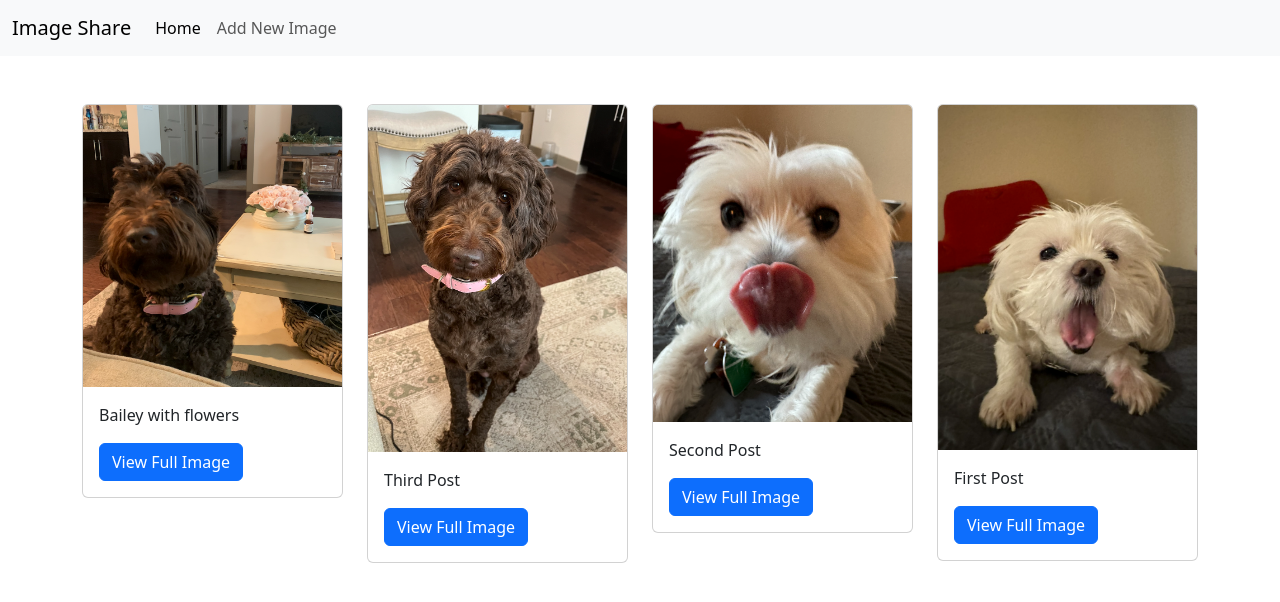
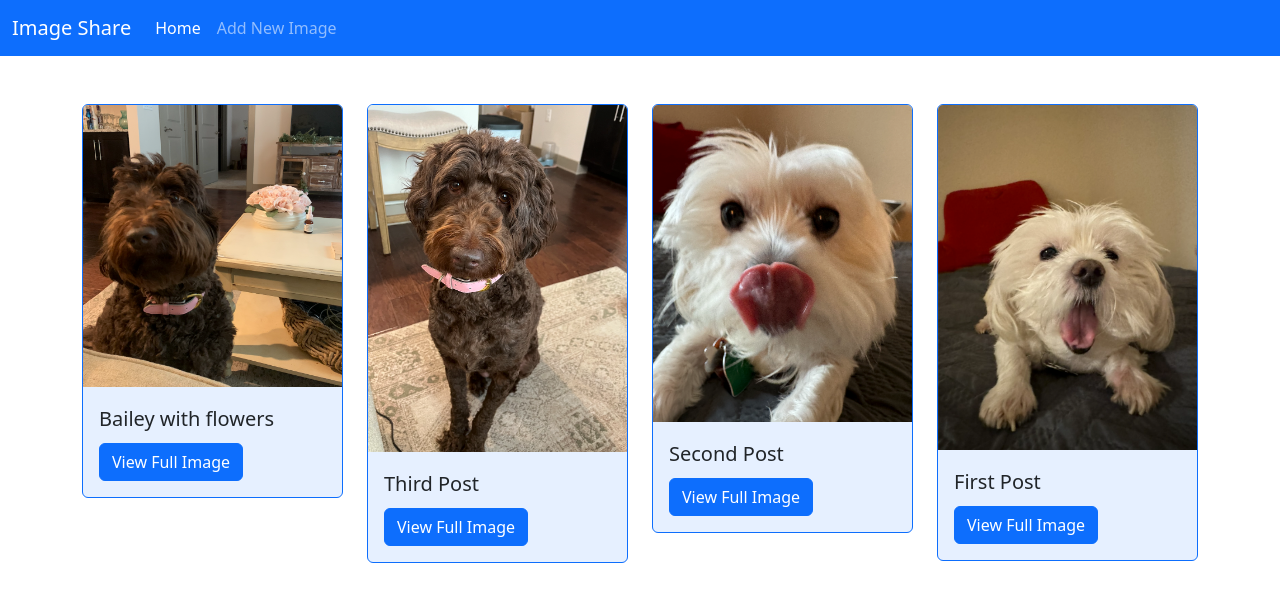
Before and after one commit to dillguill/image-share, a Django app: page / in a window 1280 px wide. Shown: the top 602 px of the page. Run offline with Django 4.2, Linux system fonts and the light colour scheme; data comes from the database, SQL or seed files in the repository; some libraries are stand-ins or nearby versions.

Commit message:
Bootstrap Additions

```diff
--- a/templates/detail.html
+++ b/templates/detail.html
@@ -6,7 +6,7 @@
     <a href="{% url 'feed:index' %}" class="btn btn-secondary mb-3">
        Go Back
     </a>
-    <div class="card shadow-sm">
+    <div class="card shadow-sm bg-primary bg-opacity-10 border border-primary">
         <div class="card-body">
             <h3 class="card-text">{{ object.text }}</h3>
         </div>
--- a/templates/home.html
+++ b/templates/home.html
@@ -7,12 +7,12 @@
     <div class="row">
         {% for post in posts %}
         <div class="col-sm-6 col-md-3">
-            <div class="card my-4">
+            <div class="card my-4 bg-primary bg-opacity-10 border border-primary">
                 {% thumbnail post.image "200x200" crop="center" as im %}
                 <img src="{{ im.url }}" class="card-img-top" alt="...">
                 {% endthumbnail %}
                 <div class="card-body">
-                    <p class="card-text">{{ post.text }}</p>
+                    <h5 class="card-text py-1">{{ post.text }}</h5>
                     <a href="{% url 'feed:detail' post.id %}" class="btn btn-primary">View Full Image</a>
                 </div>
             </div>
--- a/templates/includes/navbar.html
+++ b/templates/includes/navbar.html
@@ -1,4 +1,4 @@
-<nav class="navbar navbar-expand-lg bg-body-tertiary">
+<nav class="navbar navbar-expand-lg bg-primary" data-bs-theme="dark">
     <div class="container-fluid">
       <a class="navbar-brand" href="/">Image Share</a>
       <button class="navbar-toggler" type="button" data-bs-toggle="collapse" data-bs-target="#navbarNav" aria-controls="navbarNav" aria-expanded="false" aria-label="Toggle navigation">
--- a/templates/new_post.html
+++ b/templates/new_post.html
@@ -3,12 +3,12 @@
 {% block title %}Upload New Image{% endblock %}
 
 {% block body %}
-    <form method="POST" action="" enctype="multipart/form-data" class="col-sm-4 offset-4 py-5 my-5">
+    <form method="POST" action="" enctype="multipart/form-data" class="col-sm-4 offset-4 py-5 px-5 my-5 bg-primary bg-opacity-10 border border-primary rounded">
         <h2>Upload Image</h2>
         {% csrf_token %}
         {{ form.as_p }}
         <div>
-            <button type="submit" class="btn btn-lg btn-success">Submit Form</button>
+            <button type="submit" class="btn btn-lg btn-primary">Submit Form</button>
         </div>
     </form>
 {% endblock %}
```
